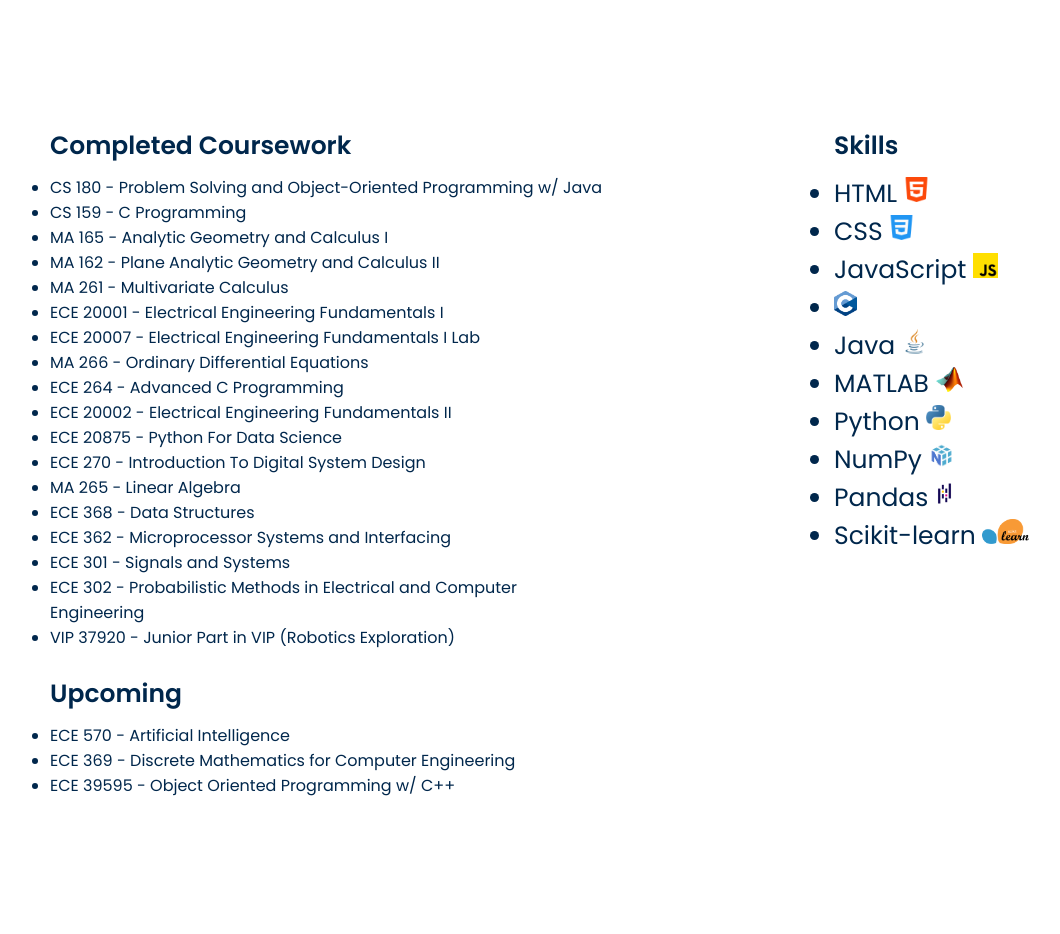
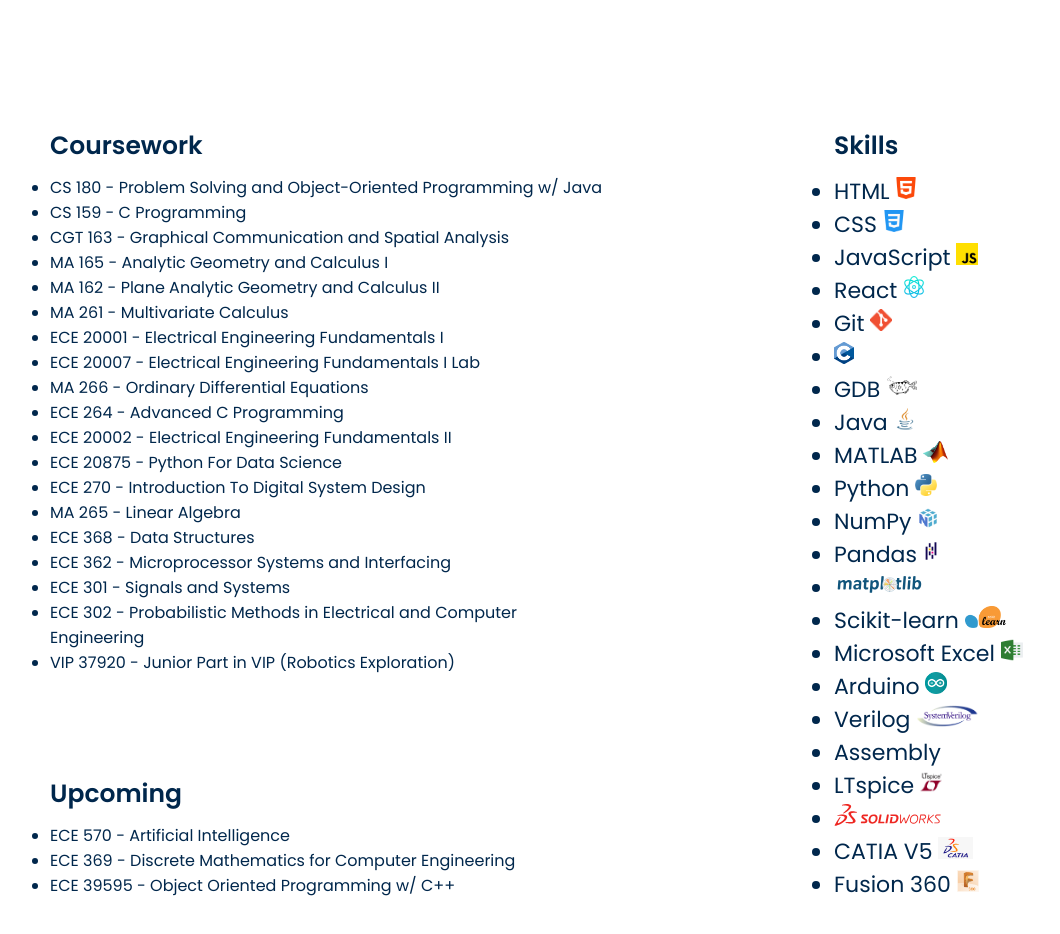
Before and after one commit to ma562/joseph_ma, a plain HTML site: page index.html in a window 1280 px wide. Shown: the part 1401-2335 px from the top of the page, without its empty margins (30-1090 px from the left). Before the commit the page ends 2264 px from the top, so only its background shows below. Drawn offline with nearby package versions, Linux system fonts and the light colour scheme.

Commit message:
skills 2

```diff
--- a/index.html
+++ b/index.html
@@ -63,11 +63,12 @@
 		<div class="max-width">
 			<div class= "course-content">
 				<div class = "column left">
-					<div class = "text">Completed Coursework</div>
+					<div class = "text">Coursework</div>
 					<div>
 						<ul>
 							<li>CS 180 - Problem Solving and Object-Oriented Programming w/ Java</li>
 							<li>CS 159 - C Programming</li>
+							<li>CGT 163 - Graphical Communication and Spatial Analysis</li>
 							<li>MA 165 - Analytic Geometry and Calculus I</li>
 							<li>MA 162 - Plane Analytic Geometry and Calculus II</li>
 							<li>MA 261 - Multivariate Calculus</li>
@@ -86,7 +87,7 @@
 							<li>VIP 37920 - Junior Part in VIP (Robotics Exploration)</li>
 						</ul>
 					</div>
-					<br>
+					<br><br><br><br>
 					<div class = "text">Upcoming</div>
 					<div>
 						<ul>
@@ -103,13 +104,26 @@
 							<li>HTML <img src = "html-5.png" alt = ""></li>
 							<li>CSS <img src = "css-3.png" alt = ""></li>
 							<li>JavaScript <img src = "js.png" alt = ""></li>
+							<li>React  <img src = "physics.png" alt = ""></li>
+							<li>Git  <img src = "git.png" alt = ""></li>
 							<li><img src = "C.png" alt = ""></li>
+							<li>GDB  <img src = "gdb.png" alt = ""></li>
 							<li>Java  <img src = "java.png" alt = ""></li>
 							<li>MATLAB <img src = "matlab.png" alt = ""></li>
 							<li>Python  <img src = "python.png" alt = ""></li>
 							<li>NumPy <img src = "numpy.png" alt = ""></li>
 							<li>Pandas  <img src = "pandas.png" alt = ""></li>
+							<li><img src = "matplotlib.svg" alt = ""></li>
 							<li>Scikit-learn  <img src = "scikit.png" alt = ""></li>
+							<li>Microsoft Excel  <img src = "excel.png" alt = ""></li>
+							<li>Arduino  <img src = "arduino.png" alt = ""></li>
+							<li>Verilog  <img src = "verilog.png" alt = ""></li>
+							<li>Assembly</li>
+							<li>LTspice  <img src = "ltspice.jpeg" alt = ""></li>
+							<li><img src = "solidworks.svg" alt = ""></li>
+							<li>CATIA V5  <img src = "catia v5.png" alt = ""></li>
+							<li>Fusion 360  <img src = "fusion.jpeg" alt = ""></li>
+
 						</ul>
 					</div>
 				</div>
--- a/style.css
+++ b/style.css
@@ -236,7 +236,7 @@ section{
 
 .course .course-content .right{
 	width: 30%;
-	font-size: 25px;
+	font-size: 22px;
 
 }
 
@@ -247,7 +247,7 @@ section{
 }
 
 .course .course-content .right img{
-	height: 25px;
+	height: 22px;
 }
 
 /*mobile version*/
```
Also changed, not shown: arduino.png (added), catia v5.png (added), excel.png (added), fusion.jpeg (added), gdb.png (added), git.png (added), ltspice.jpeg (added), matplotlib.svg (added), physics.png (added), solidworks.svg (added), verilog.png (added), 1 other file.
